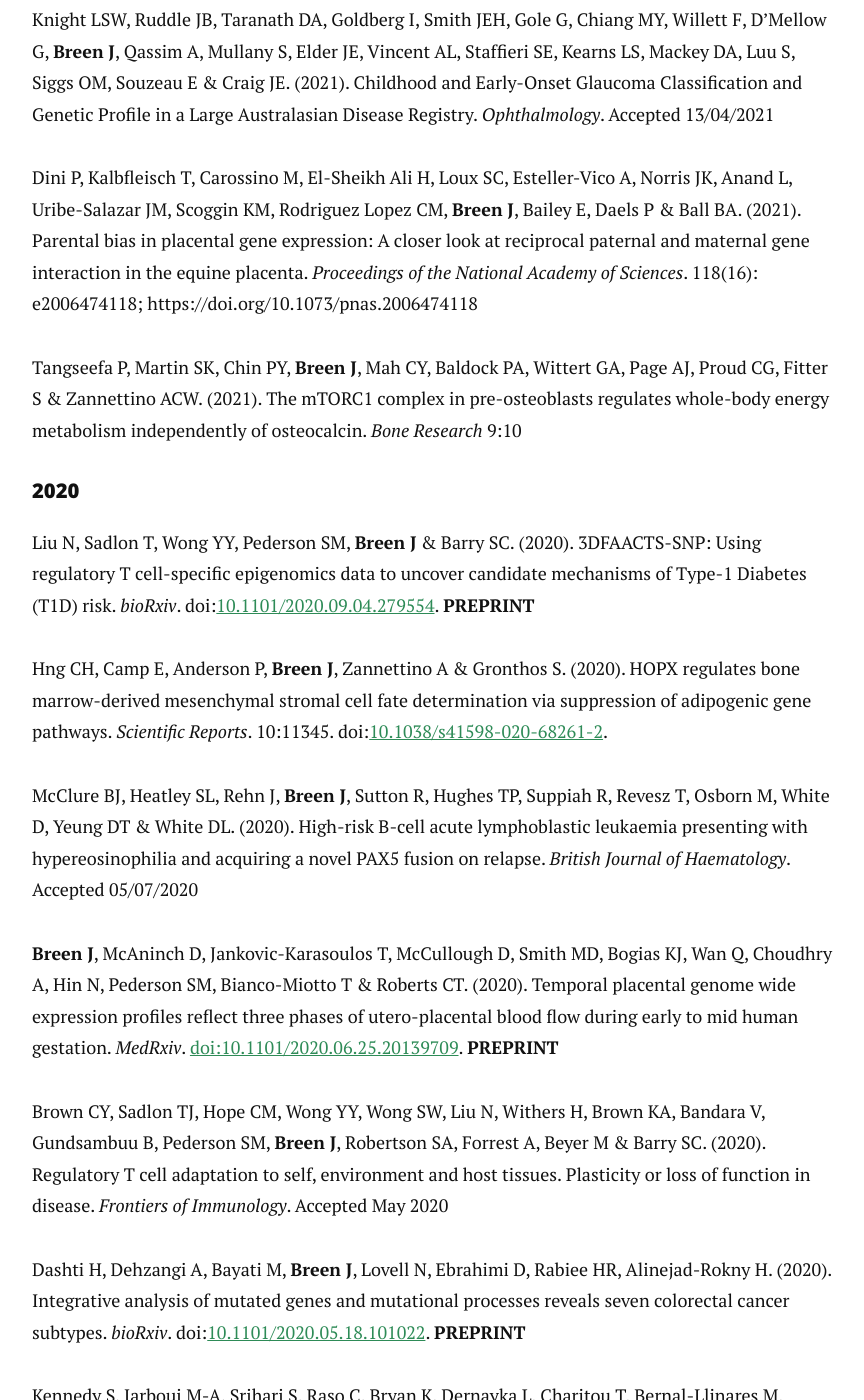
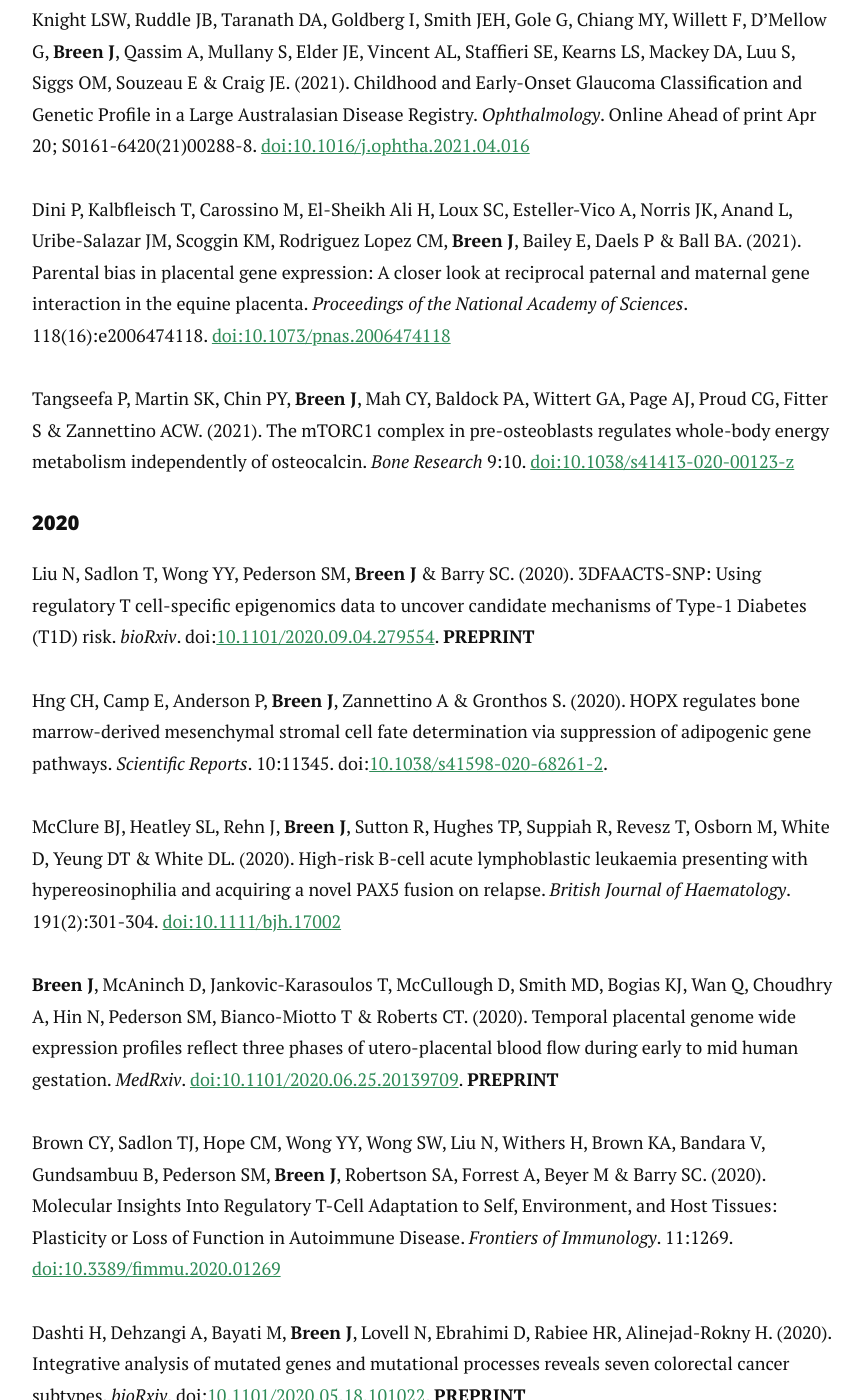
Before and after one commit to jimmybgammyknee/jimmybgammyknee.github.io, a Jekyll site: the page built from cv.md, in a window 1280 px wide and 1400 px high, scrolled down 2868 px. Shown: the whole window, without its empty margins (208-1072 px from the left). Built offline with Jekyll 4.4.1, drawn with Linux system fonts in a browser that asks for light colours; nearby versions of some CDN libraries; some of the changed text lies outside the part shown.

Commit message:
new doi link changes

```diff
--- a/cv.md
+++ b/cv.md
@@ -81,22 +81,22 @@
 Skerrett-Byrne DA, Nixon B, Bromfield EG, **Breen J**, Trigg NA, Stanger SJ, Bernstein IR, Anderson AL, Lord T, Aitken RJ, Roman SD,  Robertson SA & Schjenken JE. (2021). Transcriptomic analysis of the seminal vesicle response to the reproductive toxicant acrylamide. _BMC Genomics_. Accepted 15/08/2021.
 
 Smith MD, Pillman K, Jankovic-Karasoulos T, McAninch D, Wan Q, Bogias KJ, McCullough D, Bianco-Miotto T, **Breen J** & Roberts CT. (2020). Large-scale transcriptome-wide profiling of microRNAs in human placenta and maternal plasma at early to mid gestation. _RNA Biology_. Accepted 29/7/2021
-Preprint: _MedRxiv_. [doi:10.1101/2020.08.19.20177873](https://doi.org/10.1101/2020.08.19.20177873). **PREPRINT**
+<ins> Preprint</ins>: *MedRxiv*. [doi:10.1101/2020.08.19.20177873](https://doi.org/10.1101/2020.08.19.20177873). **Joint Corresponding Author**
 
-Liu N, Low WY, Alinejad-Rokny H, Pederson SM, Sadlon T, Barry SC & **Breen J**. (2021). Seeing the forest through the trees: Prioritising potentially functional interactions from Hi-C. _Epigenetics & Chromatin_. Provisionally Accepted 20/07/2021
+Liu N, Low WY, Alinejad-Rokny H, Pederson SM, Sadlon T, Barry SC & **Breen J**. (2021). Seeing the forest through the trees: Prioritising potentially functional interactions from Hi-C. _Epigenetics & Chromatin_. Provisionally Accepted 20/07/2021 **Corresponding Author**
 
-Downes CEJ, McClure BJ, Bruning JB, Page E, **Breen J**, Rehn J, Yeung DT & White DL. (2021). Acquired mutations within the JAK2 kinase domain confer resistance to type-I and type-II JAK inhibitors in in vitro models of a high-risk acute lymphoblastic leukemia. _NPJ Precision Oncology_. Accepted 22/07/2021
+Downes CEJ, McClure BJ, Bruning JB, Page E, **Breen J**, Rehn J, Yeung DT & White DL. (2021). Acquired mutations within the JAK2 kinase domain confer resistance to type-I and type-II JAK inhibitors in in vitro models of a high-risk acute lymphoblastic leukemia. _NPJ Precision Oncology_. 5:75 [doi:10.1038/s41698-021-00215-x](https://doi.org/10.1038/s41698-021-00215-x)
 
-Mullany S, Souzeau E, Klebe S, Zhou T, Knight LSW, Qassim A, Berry E, Marshall H, Hussey M, Dubowsky A, Hassall MM, **Breen J**, Hassall M, Mills RA, Craig JE & Siggs OM. (2021). A novel GSN variant affecting gelsolin domain 4 is associated with Familial Amyloidosis of the Finnish type. _Human Mutation_. Accepted 27/04/2021
+Mullany S, Souzeau E, Klebe S, Zhou T, Knight LSW, Qassim A, Berry E, Marshall H, Hussey M, Dubowsky A, Hassall MM, **Breen J**, Hassall M, Mills RA, Craig JE & Siggs OM. (2021). A novel GSN variant affecting gelsolin domain 4 is associated with Familial Amyloidosis of the Finnish type. _Human Mutation_. 42(7): 818-826. [doi:10.1002/humu.24214](https://doi-org.proxy.library.adelaide.edu.au/10.1002/humu.24214)
 
 Rodriguez Lopez CM, Fabres PJ, Pederson SM, Zheng F, **Breen J**, Gilliham M, Tricker P, David R, Sai N, Anand L, Stewart A, Clements B & Lampugnani E. (2021). Tissue and regional expression patterns of dicistronic tRNA-mRNA transcripts in grapevine (Vitis vinifera) and their evolutionary co-appearance with vasculature in land plants. _Horticulture Research_ . Accepted 14/04/2021
 <ins> Preprint</ins>: *bioRxiv*. [10.1101/2020.04.13.039131](https://doi.org/10.1101/2020.04.13.039131).
 
-Knight LSW, Ruddle JB, Taranath DA, Goldberg I, Smith JEH, Gole G, Chiang MY, Willett F, D’Mellow G, **Breen J**, Qassim A, Mullany S, Elder JE, Vincent AL, Staffieri SE, Kearns LS, Mackey DA, Luu S, Siggs OM, Souzeau E & Craig JE. (2021). Childhood and Early-Onset Glaucoma Classification and Genetic Profile in a Large Australasian Disease Registry. _Ophthalmology_. Accepted 13/04/2021
+Knight LSW, Ruddle JB, Taranath DA, Goldberg I, Smith JEH, Gole G, Chiang MY, Willett F, D’Mellow G, **Breen J**, Qassim A, Mullany S, Elder JE, Vincent AL, Staffieri SE, Kearns LS, Mackey DA, Luu S, Siggs OM, Souzeau E & Craig JE. (2021). Childhood and Early-Onset Glaucoma Classification and Genetic Profile in a Large Australasian Disease Registry. _Ophthalmology_. Online Ahead of print Apr 20; S0161-6420(21)00288-8. [doi:10.1016/j.ophtha.2021.04.016](https://doi.org/10.1016/j.ophtha.2021.04.016)
 
-Dini P, Kalbfleisch T, Carossino M, El-Sheikh Ali H, Loux SC, Esteller-Vico A, Norris JK, Anand L, Uribe-Salazar JM, Scoggin KM, Rodriguez Lopez CM, **Breen J**, Bailey E, Daels P & Ball BA. (2021). Parental bias in placental gene expression: A closer look at reciprocal paternal and maternal gene interaction in the equine placenta.  *Proceedings of the National Academy of Sciences*. 118(16): e2006474118; https://doi.org/10.1073/pnas.2006474118
+Dini P, Kalbfleisch T, Carossino M, El-Sheikh Ali H, Loux SC, Esteller-Vico A, Norris JK, Anand L, Uribe-Salazar JM, Scoggin KM, Rodriguez Lopez CM, **Breen J**, Bailey E, Daels P & Ball BA. (2021). Parental bias in placental gene expression: A closer look at reciprocal paternal and maternal gene interaction in the equine placenta.  *Proceedings of the National Academy of Sciences*. 118(16):e2006474118. [doi:10.1073/pnas.2006474118](https://doi.org/10.1073/pnas.2006474118)
 
-Tangseefa P, Martin SK, Chin PY, **Breen J**, Mah CY, Baldock PA, Wittert GA, Page AJ, Proud CG, Fitter S & Zannettino ACW. (2021). The mTORC1 complex in pre-osteoblasts regulates whole-body energy metabolism independently of osteocalcin. _Bone Research_ 9:10
+Tangseefa P, Martin SK, Chin PY, **Breen J**, Mah CY, Baldock PA, Wittert GA, Page AJ, Proud CG, Fitter S & Zannettino ACW. (2021). The mTORC1 complex in pre-osteoblasts regulates whole-body energy metabolism independently of osteocalcin. _Bone Research_ 9:10. [doi:10.1038/s41413-020-00123-z](https://doi.org/10.1038/s41413-020-00123-z)
 
 #### 2020
 
@@ -104,17 +104,17 @@
 
 Hng CH, Camp E, Anderson P, **Breen J**, Zannettino A & Gronthos S. (2020). HOPX regulates bone marrow-derived mesenchymal stromal cell fate determination via suppression of adipogenic gene pathways. _Scientific Reports_. 10:11345. doi:[10.1038/s41598-020-68261-2](https://doi.org/10.1038/s41598-020-68261-2).
 
-McClure BJ, Heatley SL, Rehn J, **Breen J**, Sutton R, Hughes TP, Suppiah R, Revesz T, Osborn M, White D, Yeung DT & White DL. (2020). High-risk B-cell acute lymphoblastic leukaemia presenting with hypereosinophilia and acquiring a novel PAX5 fusion on relapse. _British Journal of Haematology_. Accepted 05/07/2020
+McClure BJ, Heatley SL, Rehn J, **Breen J**, Sutton R, Hughes TP, Suppiah R, Revesz T, Osborn M, White D, Yeung DT & White DL. (2020). High-risk B-cell acute lymphoblastic leukaemia presenting with hypereosinophilia and acquiring a novel PAX5 fusion on relapse. _British Journal of Haematology_. 191(2):301-304. [doi:10.1111/bjh.17002](https://doi.org/10.1111/bjh.17002)
 
 **Breen J**, McAninch D, Jankovic-Karasoulos T, McCullough D, Smith MD, Bogias KJ, Wan Q, Choudhry A, Hin N, Pederson SM, Bianco-Miotto T & Roberts CT. (2020). Temporal placental genome wide expression profiles reflect three phases of utero-placental blood flow during early to mid human gestation. _MedRxiv_. [doi:10.1101/2020.06.25.20139709](https://doi.org/10.1101/2020.06.25.20139709). **PREPRINT**
 
-Brown CY, Sadlon TJ, Hope CM, Wong YY, Wong SW, Liu N, Withers H, Brown KA, Bandara V,  Gundsambuu B, Pederson SM, **Breen J**, Robertson SA, Forrest A, Beyer M & Barry SC. (2020). Regulatory T cell adaptation to self, environment and host tissues. Plasticity or loss of function in disease. _Frontiers of Immunology_. Accepted May 2020
+Brown CY, Sadlon TJ, Hope CM, Wong YY, Wong SW, Liu N, Withers H, Brown KA, Bandara V,  Gundsambuu B, Pederson SM, **Breen J**, Robertson SA, Forrest A, Beyer M & Barry SC. (2020). Molecular Insights Into Regulatory T-Cell Adaptation to Self, Environment, and Host Tissues: Plasticity or Loss of Function in Autoimmune Disease. _Frontiers of Immunology_. 11:1269. [doi:10.3389/fimmu.2020.01269](https://doi.org/10.3389/fimmu.2020.01269)
 
 Dashti H, Dehzangi A, Bayati M, **Breen J**, Lovell N, Ebrahimi D, Rabiee HR, Alinejad-Rokny H. (2020). Integrative analysis of mutated genes and mutational processes reveals seven colorectal cancer subtypes. _bioRxiv_. doi:[10.1101/2020.05.18.101022](https://doi.org/10.1101/2020.05.18.101022). **PREPRINT**
 
 Kennedy S, Jarboui M-A, Srihari S, Raso C, Bryan K, Dernayka L, Charitou T, Bernal-Llinares M, Herrera-Montavez C, Krstic A, Matallanas D, Kotlyar M, Jurisica I, Curak J, Wong V, Stagljar I, LeBihan T, Imrie L, Pillai P, Lynn MA, Fasterius E, Szigyarto CA-K, **Breen J**, Kiel C, Serrano L, Rauch N, Rukhlenko O, Kholodenko BN, Iglesias-Martinez LF, Ryan C, Pilkington R, Cammareri P, Sansom O, Shave S, Auer M, Horn N, Klose F, Ueffing M, Boldt K, Lynn DJ & Kolch W. (2020). Extensive Rewiring of the the Epidermal Growth Factor Receptor EGFR Networks in Colorectal Cancer Cells Expressing Transforming Levels of Oncogenic KRAS G13D. _Nature Communications_. 11:499. doi:[10.1038/s41467-019-14224-9](https://doi.org/10.1038/s41467-019-14224-9)
 
-Singhal G, Morgan J, Jawahar MC, Corrigan F, Jaehne EJ, Toben C, **Breen J**, Pederson SM, Manavis J, Hannan AJ & Baune BT. (2020). Effects of aging on the motor, cognitive and affective behaviors, neuroimmune responses and hippocampal gene expression. _Behavioural Brain Research_. 383: 112501.
+Singhal G, Morgan J, Jawahar MC, Corrigan F, Jaehne EJ, Toben C, **Breen J**, Pederson SM, Manavis J, Hannan AJ & Baune BT. (2020). Effects of aging on the motor, cognitive and affective behaviors, neuroimmune responses and hippocampal gene expression. _Behavioural Brain Research_. 383:112501. [doi:10.1016/j.bbr.2020.112501](https://doi.org/10.1016/j.bbr.2020.112501)
 
 #### 2019
 
```
